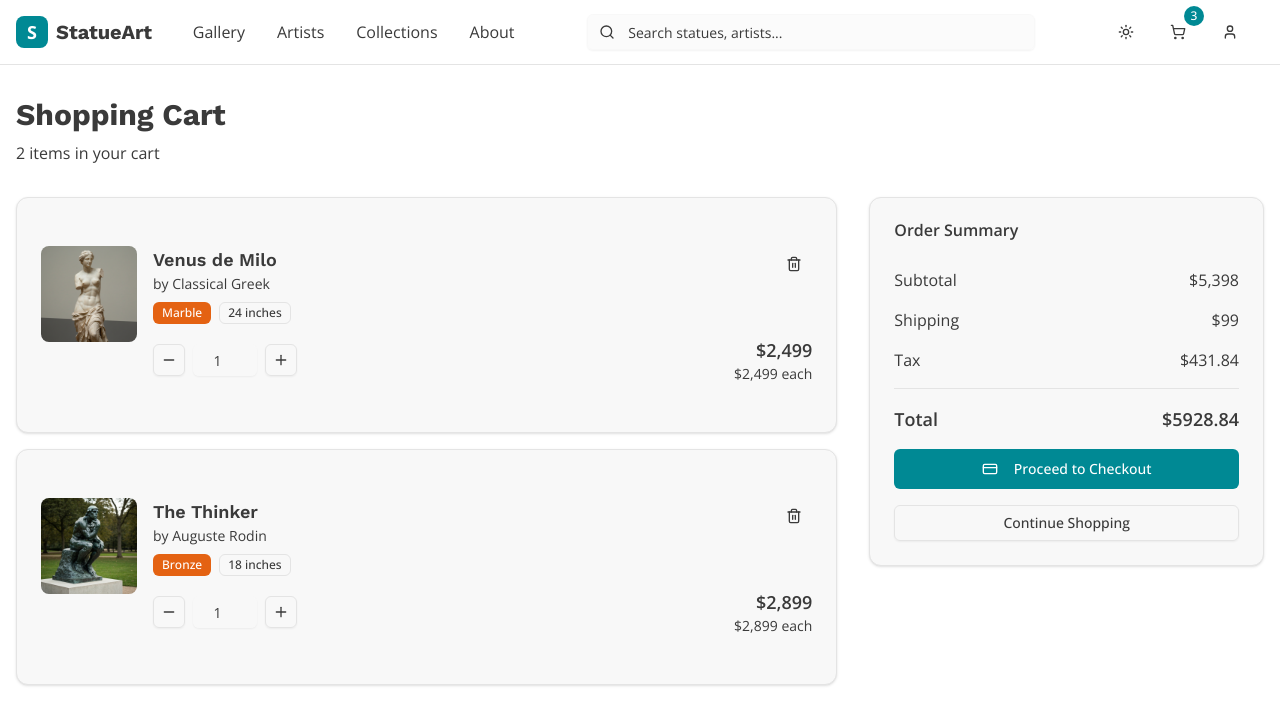
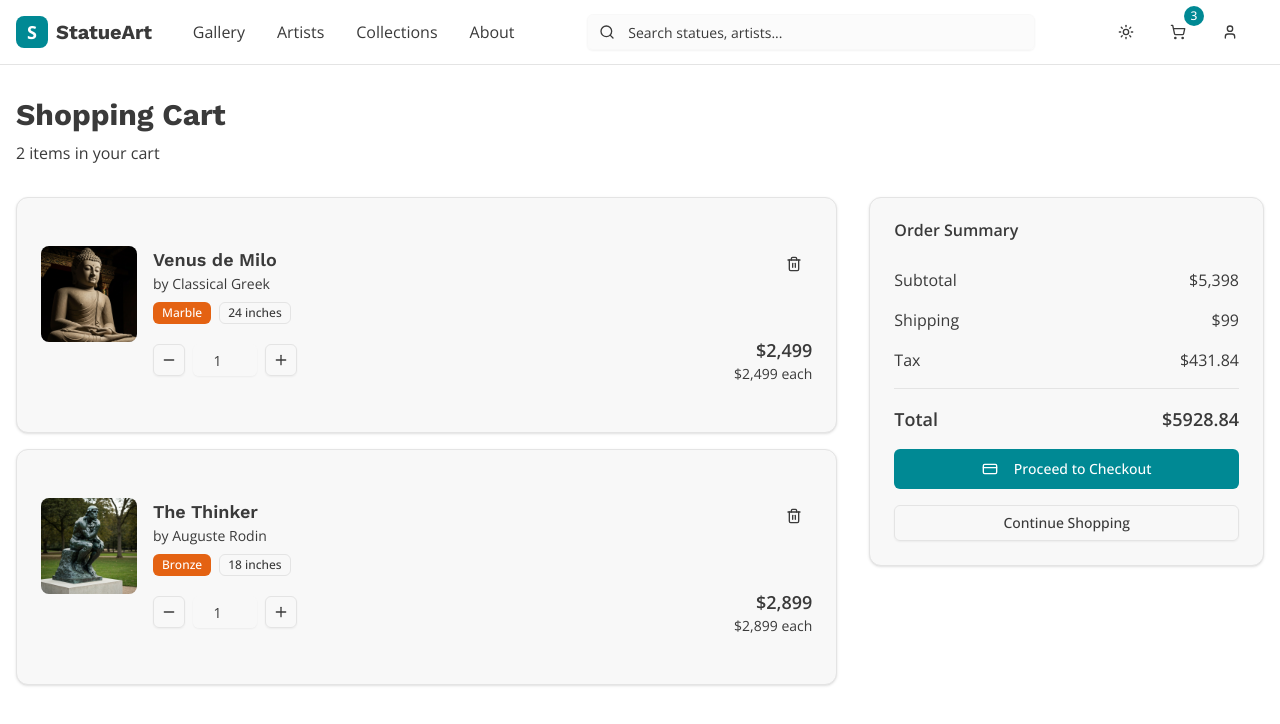
Before and after one commit to onlyprogrammers/statue-marketplace, a Next.js app: page /cart in a window 1280 px wide. Shown: the top 724 px of the page. Built offline with nearby package versions, Linux system fonts and the light colour scheme.

Commit message:
Update page.tsx

```diff
--- a/app/cart/page.tsx
+++ b/app/cart/page.tsx
@@ -29,7 +29,7 @@ export default function CartPage() {
       name: "Venus de Milo",
       artist: "Classical Greek",
       price: 2499,
-      image: "/venus-de-milo-marble-statue.png",
+      image: "/serene-stone-buddha-statue-in-meditation-pose.png",
       quantity: 1,
       material: "Marble",
       size: "24 inches",
```
